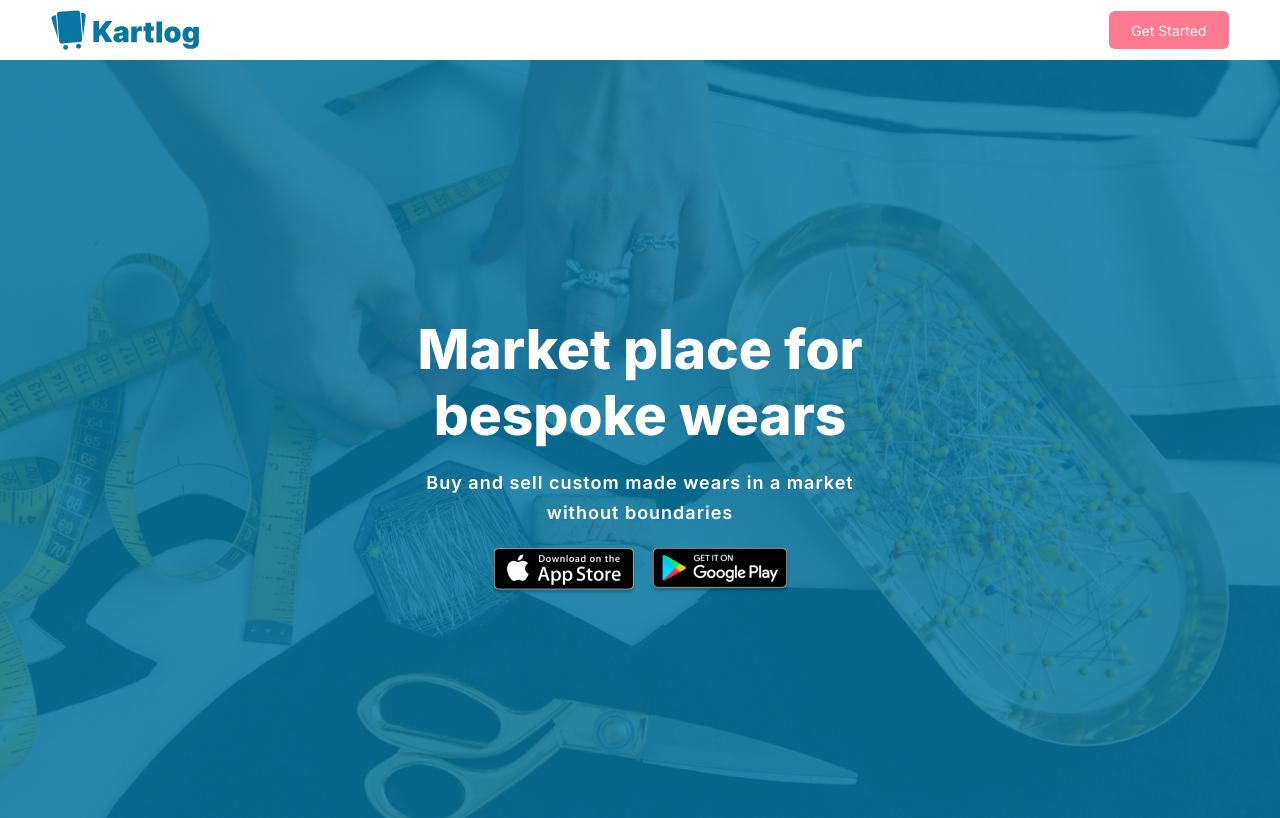
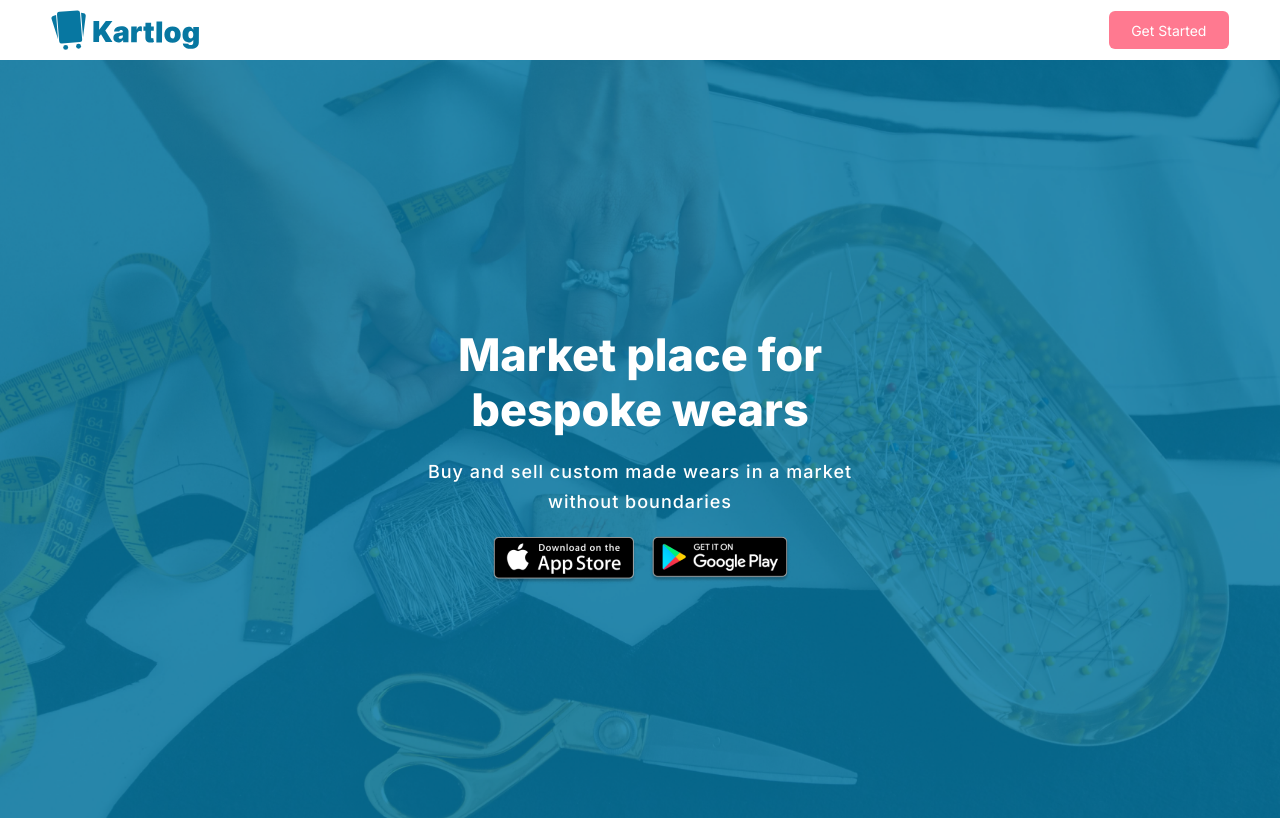
Before and after one commit to kiisi/cleanhub, a React (Create React App) app: page / in a window 1280 px wide. Shown: the top 818 px of the page. Built offline with nearby package versions, Linux system fonts and the light colour scheme.

Commit message:
Update Header.css

```diff
--- a/src/components/Main/Header/Header.css
+++ b/src/components/Main/Header/Header.css
@@ -40,7 +40,7 @@
 .header-main h1{
     font-weight: 800;
     color:#fff;
-    font-size:calc(var(--fontSizeBig) + 2rem);
+    font-size:calc(var(--fontSizeBig) + 1rem);
     text-align:center;
     max-width:45rem;
 }
@@ -52,7 +52,7 @@
     width:100%;
     max-width:45rem;
     text-align:center;
-    font-weight:600;
+    font-weight:500;
     line-height:30px;
     padding-top:10px;
 }
```
